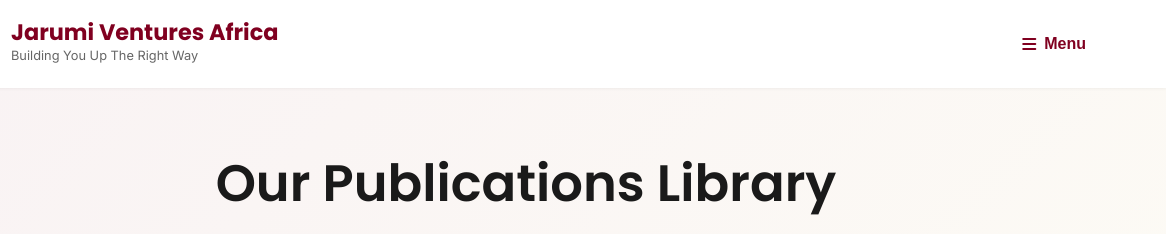
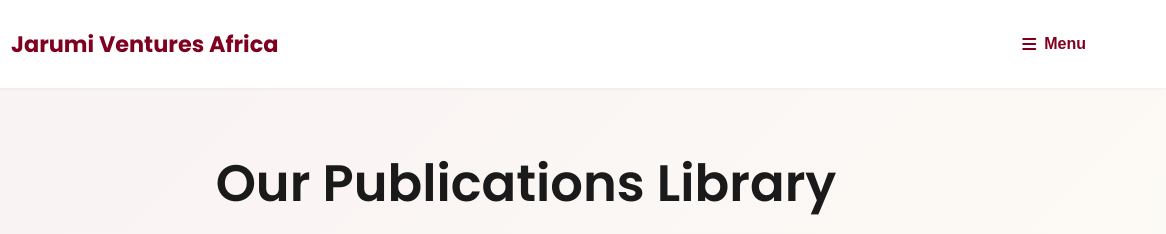
Before and after one commit to Athokmichael/jarumi-test, a plain HTML site: page publications.html in a window 1280 px wide. Shown: the top 234 px of the page, 114-1280 px from the left. Drawn offline with Linux system fonts and the light colour scheme.

Commit message:
Update publications.html

```diff
--- a/publications.html
+++ b/publications.html
@@ -565,7 +565,7 @@
                 </a>
                 <div>
                     <div class="logo-text">Jarumi Ventures Africa</div>
-                    <div class="logo-tagline">Building You Up The Right Way</div>
+
                 </div>
             </div>
 
@@ -848,4 +848,5 @@
         });
     </script>
 </body>
+
 </html>
```
